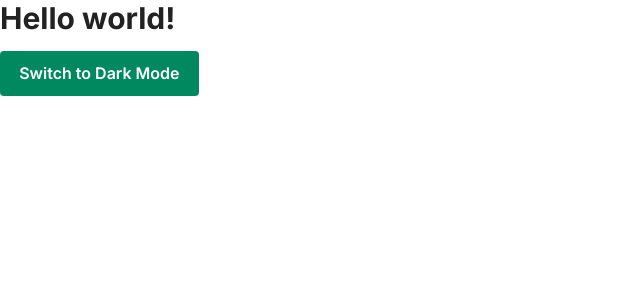
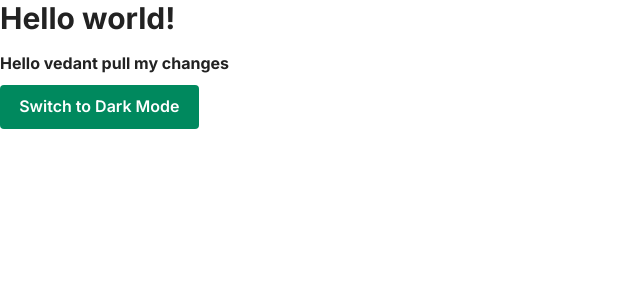
Before and after one commit to Vedantjoshi123/LearnNow, a React (Vite) app in the folder frontend/: page / in a window 1280 px wide. Shown: the top 300 px of the page, without its empty margins (0-640 px from the left). Built offline with nearby package versions, Linux system fonts and the light colour scheme; the HTML template or start-up script is replaced by a standard one.

Commit message:
This is trail basis

```diff
--- a/frontend/src/App.jsx
+++ b/frontend/src/App.jsx
@@ -7,6 +7,7 @@ function App() {
     <h1 className="text-3xl font-bold ">
     Hello world!
   </h1>
+  <h2>Hello vedant pull my changes</h2>
     <ThemeToggle/>
     </>
 
```
